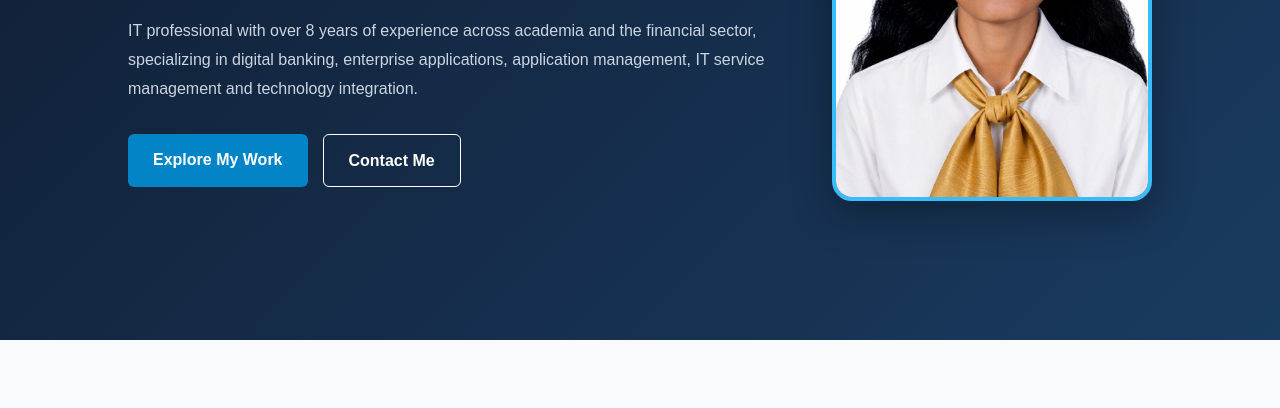
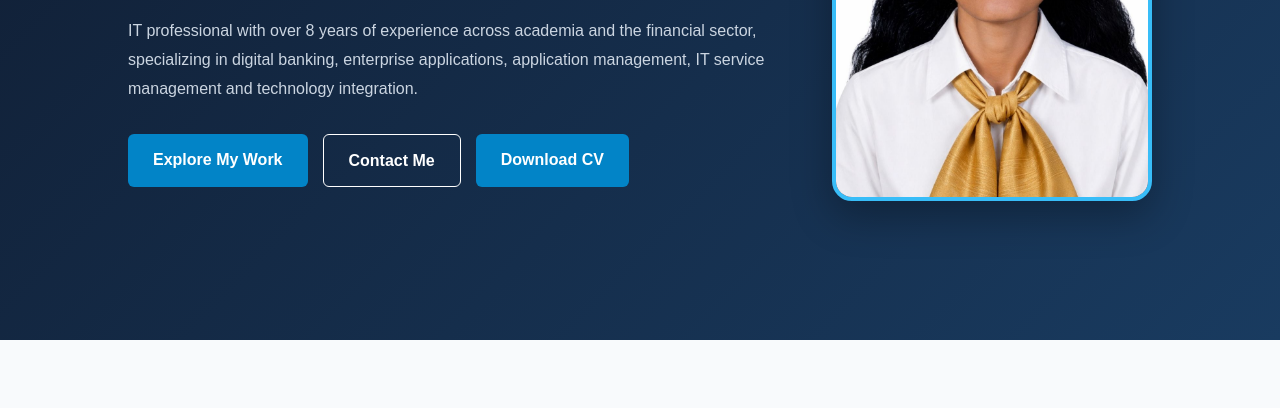
Before and after one commit to EMUTI/emuye-portfolio, a plain HTML site: page index.html in a window 1280 px wide. Shown: the part 392-800 px from the top of the page. Drawn offline with Linux system fonts and the light colour scheme; files whose address does not match are found by name.

Commit message:
Update index.html

```diff
--- a/index.html
+++ b/index.html
@@ -79,6 +79,13 @@
 
                     <a href="#contact" class="btn secondary-btn">
                         Contact Me
+                    </a>
+                <a href="assets/documents/Emuye_Bawoke_CV.pdf"
+                       class="btn primary-btn"
+                       target="_blank"
+                       rel="noopener noreferrer">
+                        <i class="fas fa-download"></i>
+                        Download CV
                     </a>
 
                 </div>
```
